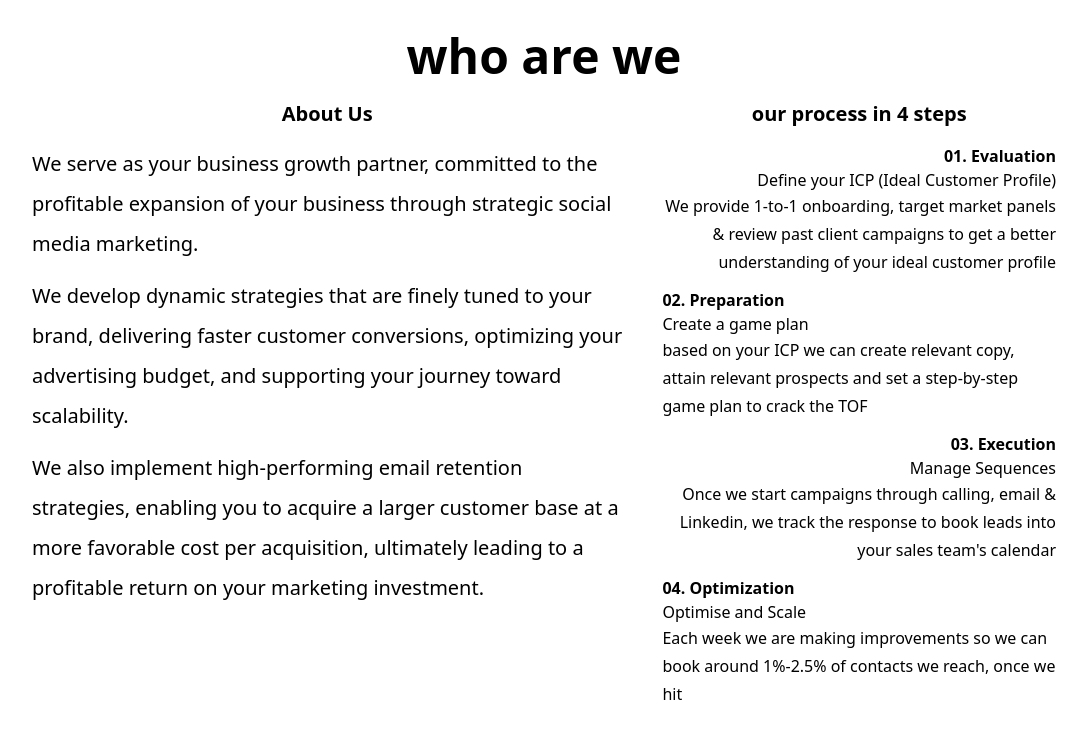
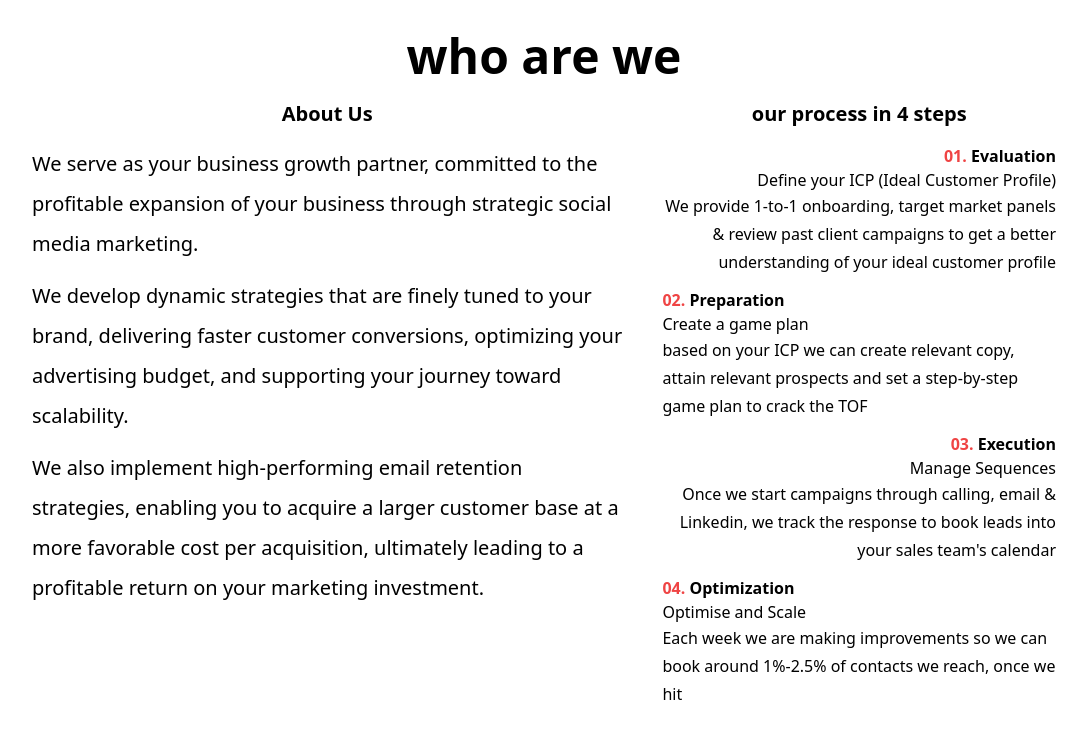
Before and after one commit to mshokoya/renoblade, a Next.js app: page / in a window 1280 px wide. Shown: the part 4141-4887 px from the top of the page, without its empty margins (96-1183 px from the left). Built offline with nearby package versions, Linux system fonts and the light colour scheme.

Commit message:
changes )

```diff
--- a/app/page.tsx
+++ b/app/page.tsx
@@ -135,10 +135,10 @@ export default function Home() {
         <h3 className='md:text-3xl md:leading-[3rem] text-left leading-[2rem]'>
           <div className='text-center'>Kinda... There are some conditions; All you need to cover is the ad expense and we&apos;ll work our magic. You do not pay us a penny UNLESS we meet 2 conditions</div>
           <br/>
-          <span className='text-red-500'>1</span>) we make you a profit. This also takes into account the ad spend and our potential service charge (so no matter what you make a profit)
+          <span className='text-red-500'>1)</span> we make you a profit. This also takes into account the ad spend and our potential service charge (so no matter what you make a profit)
           <br/>
           <br/>
-          <span className='text-red-500'>2</span>) we get AT MINIMUM 5 leads booked into your calendar within the first month
+          <span className='text-red-500'>2)</span> we get AT MINIMUM 5 leads booked into your calendar within the first month
           <br/>
           <br/>
           <div className='text-center'>If we fail to meet these conditions then <span className='text-red-500'>you do not pay us a dime</span></div>
@@ -180,28 +180,28 @@ export default function Home() {
           <h3 className='md:text-xl md:font-semibold md:mb-4 text-xl mb-3'>our process in 4 steps</h3>
           <div>
             <div>
-              <h3 className='text-right font-bold'>01. Evaluation</h3>
+              <h3 className='text-right font-bold'><span className='text-red-500'>01.</span> Evaluation</h3>
               <div className='text-right font-medium'>Define your ICP (Ideal Customer Profile)</div>
               <p className='text-right font-light mb-3 md:leading-7'>
                 We provide 1-to-1 onboarding, target market panels & review past client campaigns to get a better understanding of your ideal customer profile
               </p>
             </div>
             <div>
-              <h3 className='text-left font-bold'>02. Preparation</h3>
+              <h3 className='text-left font-bold'><span className='text-red-500'>02.</span> Preparation</h3>
               <div className='text-left font-medium'>Create a game plan</div>
               <p className='text-left font-light mb-3 md:leading-7'>
                 based on your ICP we can create relevant copy, attain relevant prospects and set a step-by-step game plan to crack the TOF
               </p>
             </div>
             <div>
-              <h3 className='text-right font-bold'>03. Execution</h3>
+              <h3 className='text-right font-bold'><span className='text-red-500'>03.</span> Execution</h3>
               <div className='text-right font-medium'>Manage Sequences</div>
               <p className='text-right font-light mb-3 md:leading-7'>
                 Once we start campaigns through calling, email & Linkedin, we track the response to book leads into your sales team&apos;s calendar
               </p>
             </div>
             <div>
-              <h3 className='text-left font-bold'>04. Optimization</h3>
+              <h3 className='text-left font-bold'><span className='text-red-500'>04.</span> Optimization</h3>
               <div className='text-left font-medium'>Optimise and Scale</div>
               <p className='text-left font-light md:leading-7'>
                 Each week we are making improvements so we can book around 1%-2.5% of contacts we reach, once we hit
```
